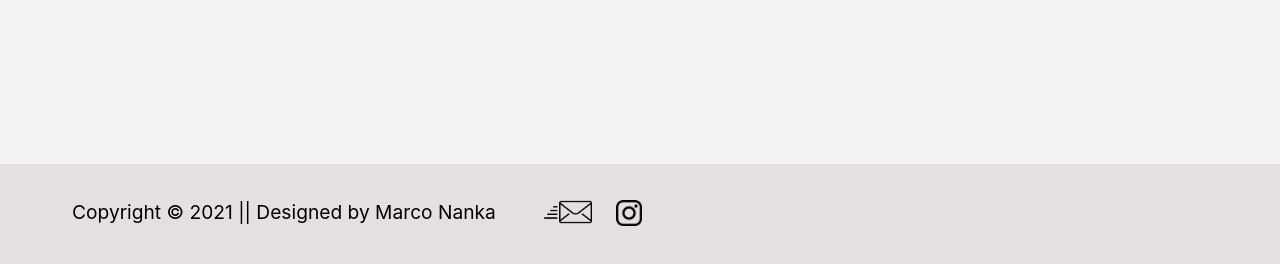
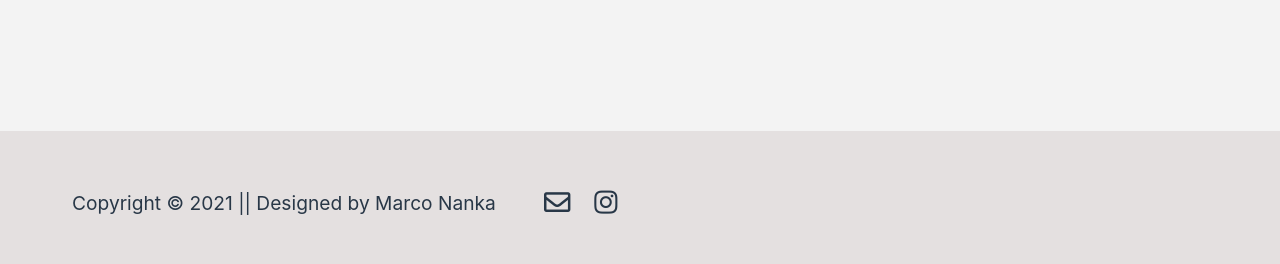
Before and after one commit to MarcoNanka/MarcoNanka.github.io, a plain HTML site: page Marco Nanka/index.html in a window 1280 px wide. Shown: the part 5567-5831 px from the top of the page. Drawn offline with nearby package versions, Linux system fonts and the light colour scheme.

Commit message:
Improve footer

```diff
--- a/Marco Nanka/index.html
+++ b/Marco Nanka/index.html
@@ -334,10 +334,10 @@
     <div class="copyright"> Copyright &copy; 2021 || Designed by Marco Nanka </div>
     <div class="contactme">
         <div class="footermail">
-            <a href="mailto:marco.nanka@tum.de"><img class="email" src="images/email.png" alt=""></a>
+            <a href="mailto:marco.nanka@tum.de"><i class="far fa-envelope"></i></a>
         </div>
         <div class="footerinstagram">
-            <a href="https://www.instagram.com/marco.nanka/"><img class="instagram" src="images/instagram-logo.png" alt=""></a>
+            <a href="https://www.instagram.com/marco.nanka/"><i class="fab fa-instagram"></i></a>
         </div>
     </div>
 </section>
--- a/Marco Nanka/styling.css
+++ b/Marco Nanka/styling.css
@@ -131,7 +131,6 @@ body {
   --navbarhover: #87a8a4;
   --skillshover: rgb(191, 177, 204); /*color2*/
   background-color: var(--white);
-  --footerbackgroundcolor: rgb(228, 224, 224);
 }
 .dark {
   --whitenavbarmobile: rgb(0, 0, 0, 0.9);
@@ -142,7 +141,6 @@ body {
   --color2: rgb(225, 81, 25);
   --skillshover: #283d58;
   --navbarhover: #969adb;
-  --footerbackgroundcolor: rgb(228, 224, 224);
 }
 .button {
   background-color: var(--white);
@@ -1097,34 +1095,36 @@ ul.lang-list li.lang a {
 .footer {
   width: 100%;
   margin-bottom: 0;
-  padding: 1rem 3rem;
+  padding: 2rem 3rem;
   position: absolute;
   left: 0;
   bottom: 0;
   color: black;
   display: flex;
   flex-direction: row;
-  background-color: var(--footerbackgroundcolor);
-}
-.contactme img {
-  margin-right: 1rem;
+  background-color: var(--grey1);
 }
 .contactme {
   display: flex;
   flex-direction: row;
 }
-.footerinstagram img {
-  height: 1.1rem;
-  margin-top: 0.5rem;
+.fa-envelope {
+  color: var(--black);
+  margin-top: 0.4rem;
+  font-size: 1.1rem;
 }
-.footermail img {
-  height: 2rem;
+.fa-instagram {
+  color: var(--black);
+  margin-top: 0.4rem;
+  font-size: 1.1rem;
+  margin-left: 1rem;
 }
 .copyright {
   margin-right: 2rem;
   font-size: 0.8rem;
   margin-top: 0.5rem;
   text-align: center;
+  color: var(--black);
 }
 .lastvalueslongertext {
   padding-bottom: 10rem;
@@ -1139,8 +1139,10 @@ ul.lang-list li.lang a {
   .lastvalueslongertext {
     padding-bottom: 8rem;
   }
-  .contactme img {
+  .fa-envelope {
     margin-right: 0.5rem;
+  }
+  .fa-instagram {
     margin-left: 0.5rem;
   }
   .footer {
@@ -1148,6 +1150,7 @@ ul.lang-list li.lang a {
   }
   .contactme {
     margin: 0 auto;
+    margin-bottom: 0.8rem;
   }
   .copyright {
     margin: 0 auto;
```
Also changed, not shown: Marco Nanka/indexde.html (+3 -4 lines).
